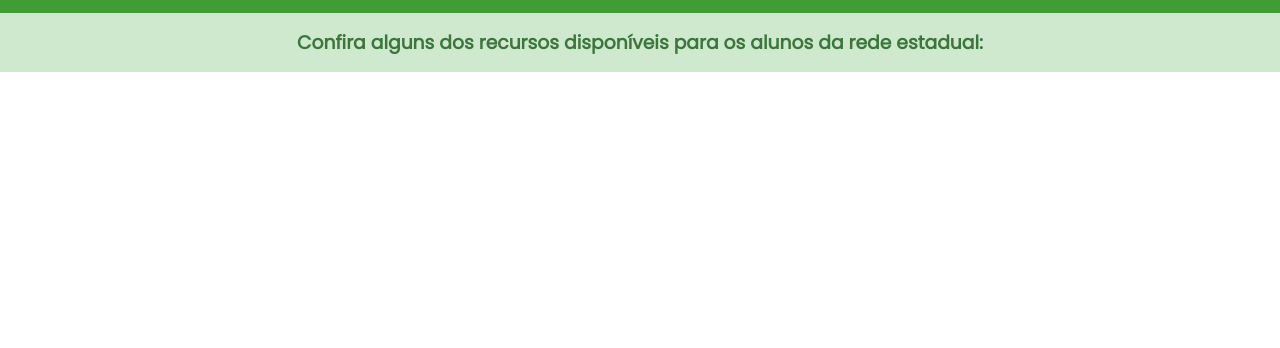
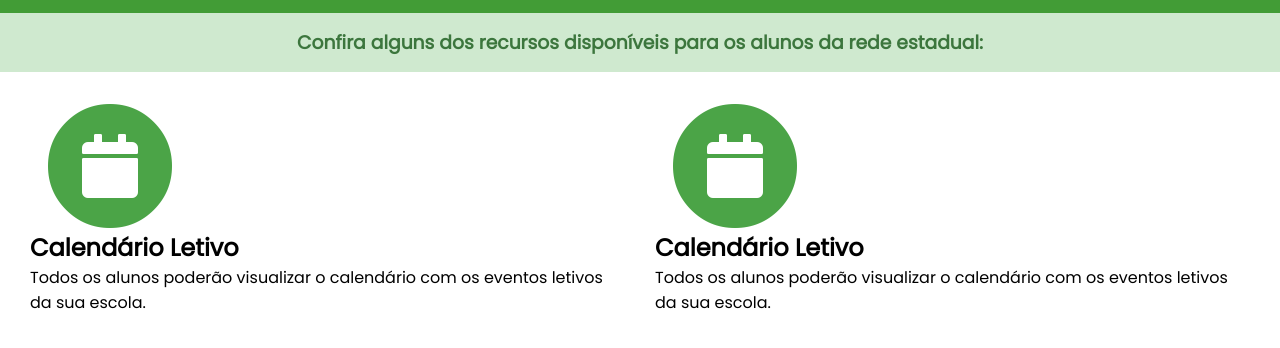
Before and after one commit to carlosdavid0/biblioteca-online, a plain HTML site: page index.html in a window 1280 px wide. Shown: the part 146-494 px from the top of the page. Drawn offline with Linux system fonts and the light colour scheme.

Commit message:
22/12/2020

```diff
--- a/index.html
+++ b/index.html
@@ -32,12 +32,35 @@
       <main>
         <div class="inicio">
           <h3>Confira alguns dos recursos disponíveis para os alunos da rede estadual:</h3>
+
+
+
+        </div>
+        <div class="servicos">
+         <div class="servico">
+          <span class="fa-stack fa-4x">
+            <i class="fa fa-circle fa-stack-2x" style="color: #4BA447"></i>
+            <i class="fa fa-calendar fa-stack-1x fa-inverse"></i>
+          </span>
+          <h2 class="text-success">Calendário Letivo</h2>
+          <p>Todos os alunos poderão visualizar o calendário com os eventos letivos da sua escola.</p>
+         </div>
+
+         <div class="servico">
+          <span class="fa-stack fa-4x">
+            <i class="fa fa-circle fa-stack-2x" style="color: #4BA447"></i>
+            <i class="fa fa-calendar fa-stack-1x fa-inverse"></i>
+          </span>
+          <h2 class="text-success">Calendário Letivo</h2>
+          <p>Todos os alunos poderão visualizar o calendário com os eventos letivos da sua escola.</p>
+         </div>
+
         </div>
 
 
       </main>
     </div>
 
-    <script src="scripts/slide.js"></script>
+    <script src="scripts/script.js"></script>
   </body>
 </html>
--- a/styles/style.css
+++ b/styles/style.css
@@ -57,6 +57,16 @@ header button:hover {
   padding: 15px;
   background: #cfe9cf;
 }
+.servicos{
+  display: flex;
+  align-items: center;
+  justify-content: center;
+  padding: 15px;
+}
+
+.servico{
+  padding: 15px;
+}
 
 .maior {
   display: none;
```
